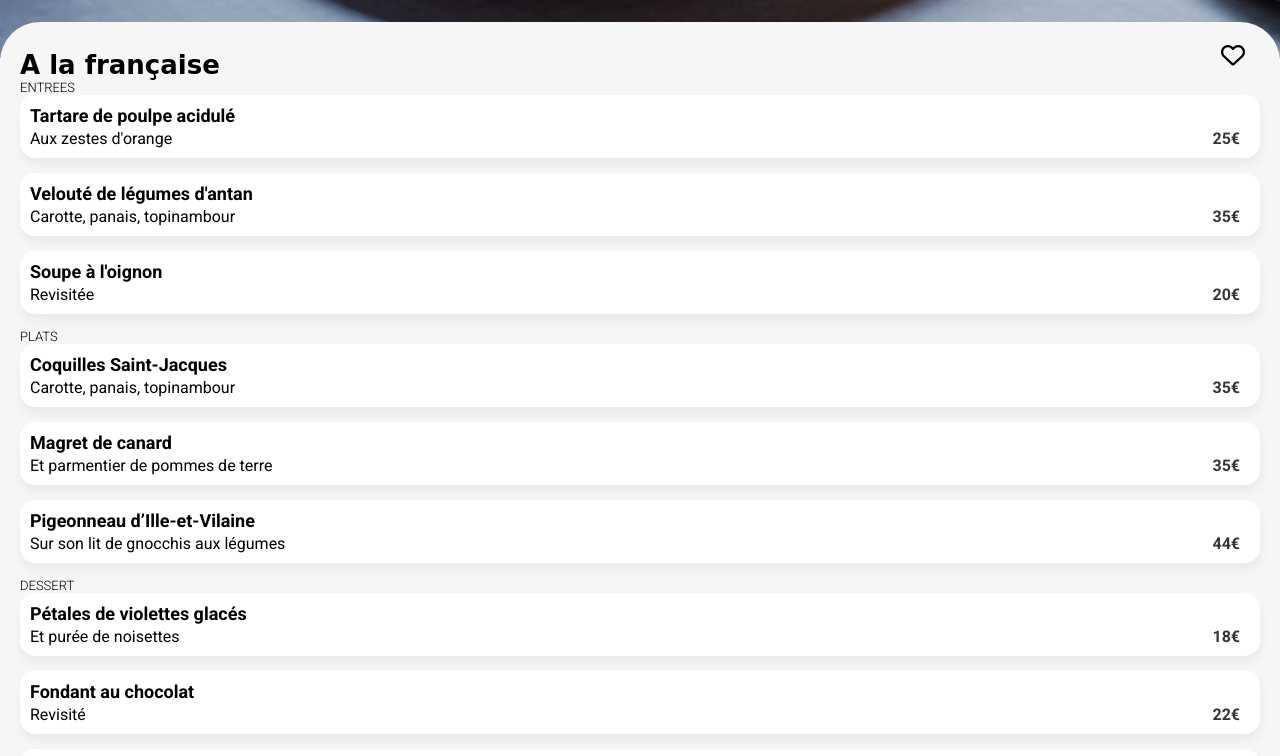
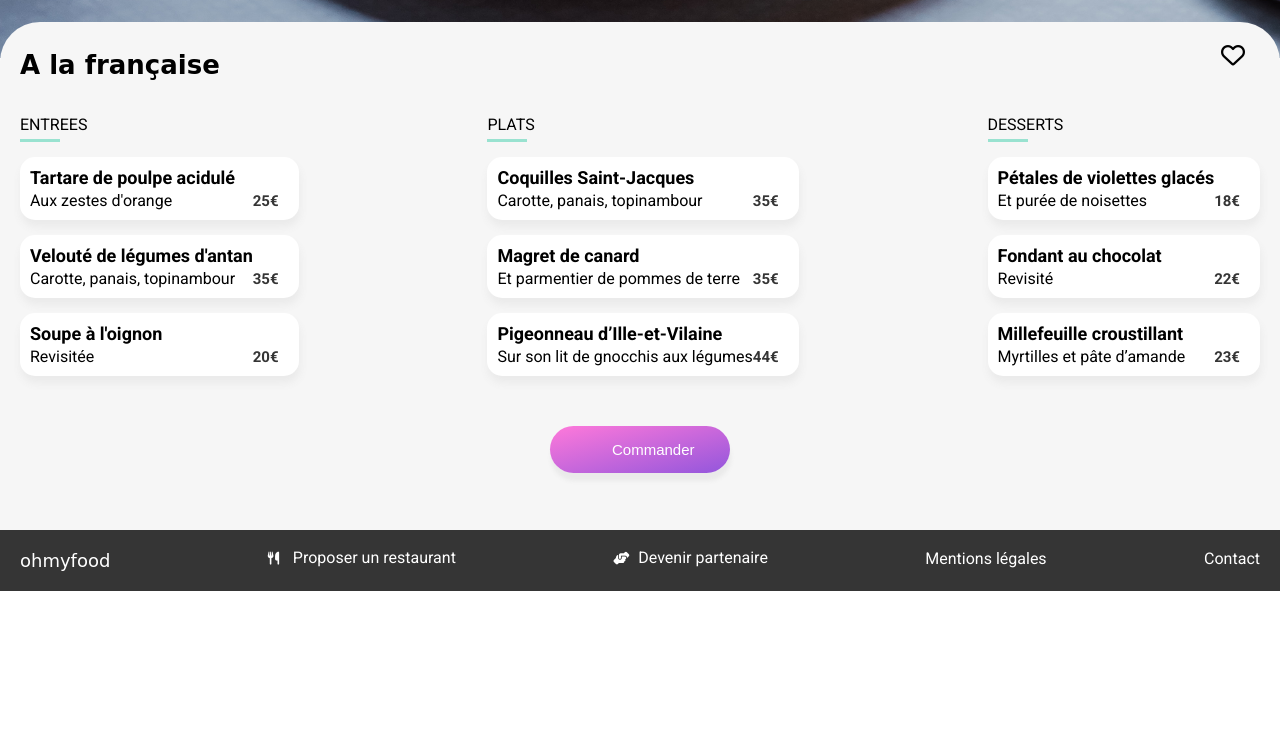
Before and after one commit to Aurelie715/AurelieBernard_3_03122021, a website: page public/menu1.html in a window 1280 px wide. Shown: the part 860-1616 px from the top of the page. After the commit the page ends 1451 px from the top, so only its background shows below. Drawn offline with Linux system fonts and the light colour scheme; a web font is replaced by a local one.

Commit message:
add responsive

```diff
--- a/package.json
+++ b/package.json
@@ -15,8 +15,5 @@
   "bugs": {
     "url": "https://github.com/Aurelie715/AurelieBernard_3_03122021/issues"
   },
-  "homepage": "https://github.com/Aurelie715/AurelieBernard_3_03122021#readme",
-  "dependencies": {
-    "normalize-scss": "^7.0.1"
-  }
+  "homepage": "https://github.com/Aurelie715/AurelieBernard_3_03122021#readme"
 }
--- a/public/menu1.html
+++ b/public/menu1.html
@@ -19,16 +19,16 @@
         <img class="header__logo" src="ohmyfood@2x.svg" alt="">
     </header>
     <div class="menu">
-
         <img class="menu-image" src="toa-heftiba-DQKerTsQwi0-unsplash.jpg" alt="">
-
         <div class="menu-body">
             <div class="food">
                 <h1 class="food__title">A la française</h1>
                 <div class="food__icon"><i class="far fa-heart"></i></div>
             </div>
+            <div class="dish-types">
                 <section class="dishes">
                     <h2 class="dishes-title">ENTREES</h2>
+                    <div class="dishes-line"></div>
                     <div class="dishes-card">
                         <div class="dishes-card__description">
                             <h3 class="dishes-card__title">Tartare de poulpe acidulé</h3>
@@ -53,6 +53,7 @@
                 </section>
                 <section class="dishes">
                     <h2 class="dishes-title">PLATS</h2>
+                    <div class="dishes-line"></div>
                     <div class="dishes-card">
                         <div class="dishes-card__description">
                             <h3 class="dishes-card__title">Coquilles Saint-Jacques</h3>
@@ -76,7 +77,8 @@
                     </div>
                 </section>
                 <section class="dishes">
-                <h2 class="dishes-title">DESSERT</h2>
+                    <h2 class="dishes-title">DESSERTS</h2>
+                    <div class="dishes-line"></div>
                     <div class="dishes-card">
                         <div class="dishes-card__description">
                             <h3 class="dishes-card__title">Pétales de violettes glacés</h3>
@@ -99,8 +101,9 @@
                         <div class="dishes-card__price">23€</div>
                     </div>
                 </section>
+            </div>
             <div class="box-button">
-                <button class="button" type="button">Commander</button>
+                <button class="button button--small" type="button">Commander</button>
             </div>
         </div>
     </div>
--- a/sass/main.scss
+++ b/sass/main.scss
@@ -1,15 +1,5 @@
-//@import-normalize;
-
-// variable couleur
-$color-primary: #9356dc;
-$color-primary-light: #f5edff;
-$color-secondary: #ff79da;
-$color-ternary: #99e2d0;
-$color-ternary-dark: #39a98e;
-$grey: #eaeaea;
-$light-grey: #f6f6f6;
-$icon-color: #7e7e7e;
-$dark-grey: #353535;
+// @import-normalize;
+@import "./utils/variables";
 
 /*mobile first*/
 * {
@@ -23,7 +13,8 @@ body {
   font-size: 16px;
 }
 
-.operation-title, .restaurant-title {
+.operation-title,
+.restaurant-title {
   font-size: 24px;
 }
 
@@ -80,7 +71,7 @@ h3 {
 }
 
 .button {
-  height: 50px;
+  width: 220px;
   border-radius: 50px;
   border: none;
   color: white;
@@ -89,10 +80,10 @@ h3 {
     $color-secondary,
     $color-primary
   );
-  padding: 0 20px;
+  padding: 15px 5%;
   margin: 0 0 57px 0;
   font-size: 15px;
-  box-shadow: 1px 7px 9px $icon-color;
+  box-shadow: 1px 8px 4px $grey;
 }
 
 .operation,
@@ -110,6 +101,17 @@ h3 {
 
 .operation-title {
   margin-bottom: 25px;
+}
+
+@media (min-width: 768px) {
+  .operation-container {
+    display: flex;
+  }
+
+  .operation-card {
+    flex: 25%;
+    // padding-left: 20px;
+  }
 }
 
 .operation-card {
@@ -163,6 +165,17 @@ h3 {
   margin: 50px 0 30px 0;
 }
 
+@media (min-width: 768px) {
+  .restaurant-container {
+    display: flex;
+
+  }
+
+  .restaurant-card {
+    flex: 25%;
+  }
+}
+
 .restaurant-card {
   height: 250px;
   display: flex;
@@ -212,6 +225,8 @@ h3 {
 
 .footer {
   background-color: $dark-grey;
+  display: flex;
+  flex-direction: column;
   &__logo {
     font-family: "Shrikhand", cursive;
     font-size: 18px;
@@ -240,6 +255,18 @@ h3 {
   }
 }
 
+@media (min-width: 768px) {
+  .footer {
+    flex-direction: row;
+    justify-content: space-between;
+    align-items: center;
+  }
+
+  .footer__link:last-child {
+    padding-bottom: 5px;
+  }
+}
+
 // menus
 
 .menu {
@@ -260,7 +287,7 @@ h3 {
   // top: -40px;
 }
 
-.food  {
+.food {
   // position: absolute;
   display: flex;
   z-index: 2;
@@ -270,7 +297,6 @@ h3 {
   width: 100%;
   justify-content: space-between;
   align-items: flex-end;
-
   &__title {
     font-family: "Shrikhand", cursive;
     font-size: 26px;
@@ -278,17 +304,43 @@ h3 {
   &__icon {
     font-size: 24px;
     padding: 0 15px 10px 0;
-
   }
 }
 
 // section:first-of-type {
 //   padding: 60px 20px 0 20px;
 // }
+@media (min-width: 768px) {
+  .dish-types {
+    display: flex;
+    justify-content: space-between;
+  }
+
+  .dishes:not(:last-child) {
+    margin-right: 10px;
+  }
+}
+
+.dishes {
+  display: flex;
+  flex-direction: column;
+}
 
 .dishes-title {
-  font-size: 13px;
-  font-weight: 300;
+  font-size: 16px;
+  font-weight: 400;
+}
+
+// .dishes-card {
+//   display: flex;
+//   flex-direction: column;
+// }
+
+.dishes-line {
+  height: 3px;
+  width: 40px;
+  background-color: $color-ternary;
+  margin: 5px 0 15px 0;
 }
 
 .dishes-card {
@@ -302,10 +354,34 @@ h3 {
   padding: 10px;
   &__title {
     margin-bottom: 3px;
+    // text-overflow: ellipsis;
+    // white-space: nowrap;
   }
   &__price {
     font-weight: bold;
     color: $dark-grey;
     padding-right: 10px;
+    font-size: 15px;
   }
 }
+
+.dishes,
+.box-button {
+  margin-top: 35px;
+}
+
+.box-button {
+  display: flex;
+  justify-content: center;
+  padding-bottom: 30px;
+}
+
+@media (min-width: 768px) {
+  .box-button {
+    padding-bottom: unset;
+  }
+}
+
+.button--small {
+  width: 180px;
+}
--- /dev/null
+++ b/sass/utils/_variables.scss
@@ -0,0 +1,10 @@
+// variable couleur
+$color-primary: #9356dc;
+$color-primary-light: #f5edff;
+$color-secondary: #ff79da;
+$color-ternary: #99e2d0;
+$color-ternary-dark: #39a98e;
+$grey: #eaeaea;
+$light-grey: #f6f6f6;
+$icon-color: #7e7e7e;
+$dark-grey: #353535;
```
Also changed, not shown: public/index.html (+4 -0 lines), public/css/style.css, 2 other files. Lines whose indentation alone changed are shown as unchanged.
